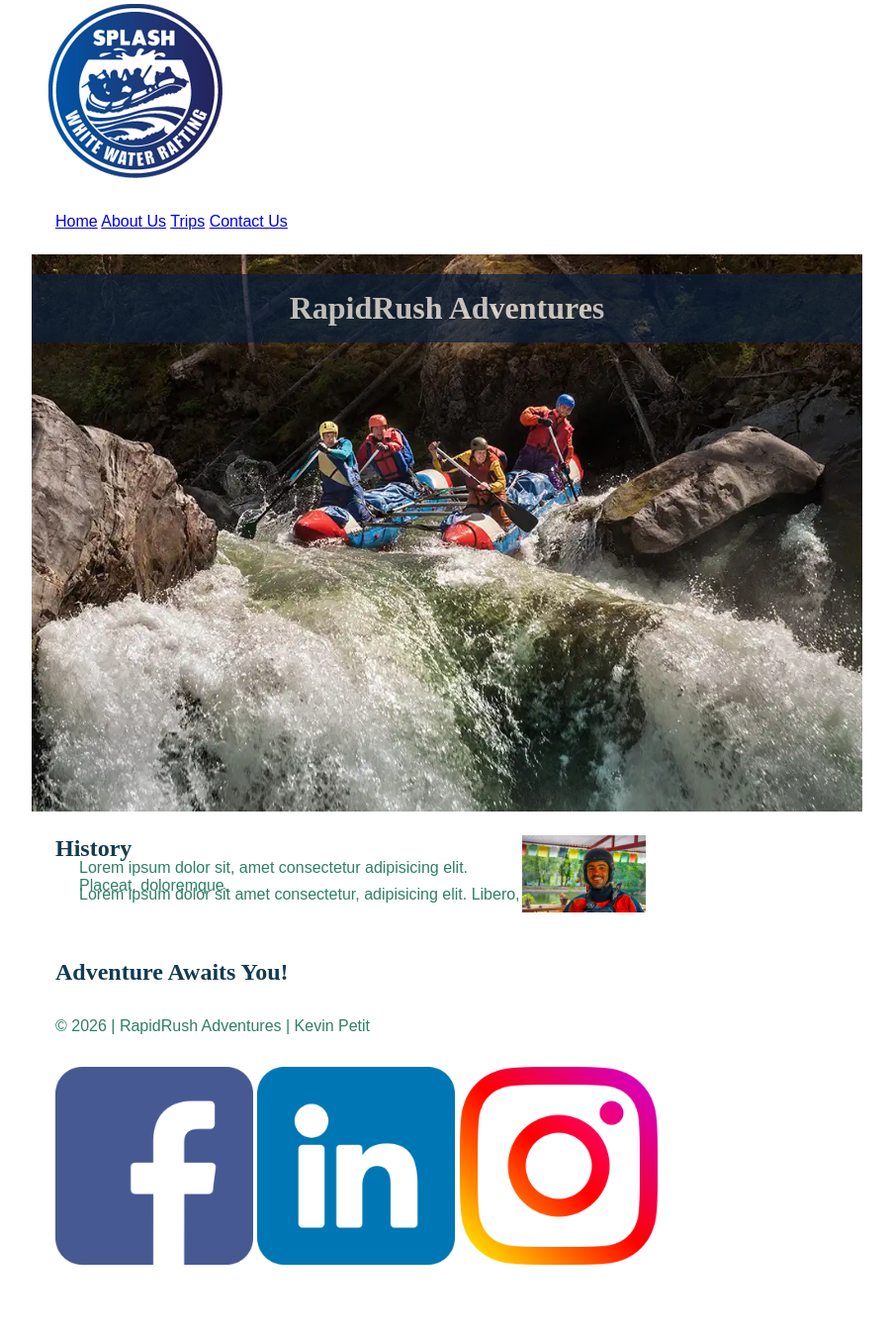
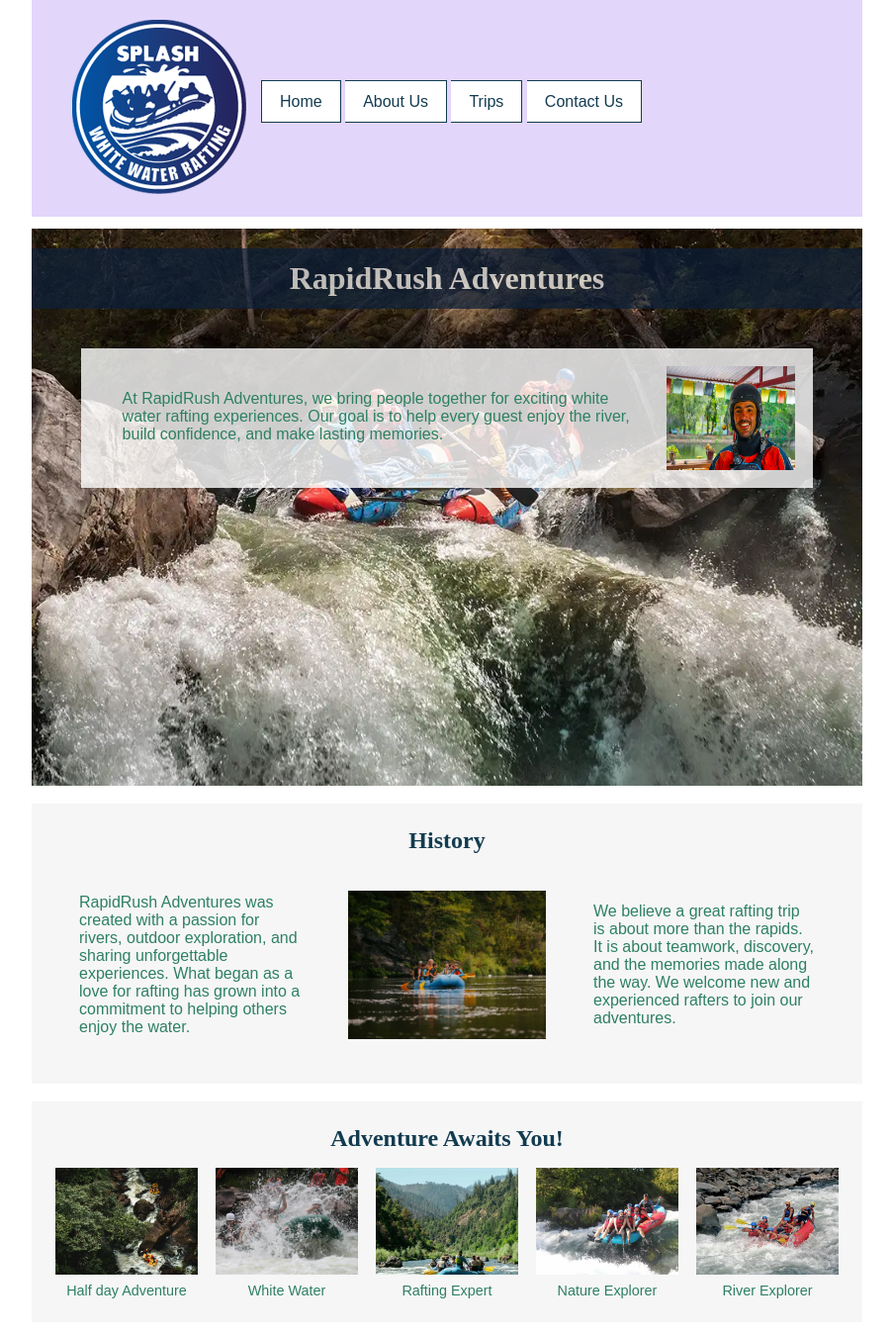
Before and after one commit to kevinspetit/wdd130, a plain HTML site: page wwr/about.html in a window 1280 px wide. Shown: the part 13-1364 px from the top of the page at 99% size, without its empty margins (188-1091 px from the left). Before the commit the page ends 1319 px from the top, so only its background shows below. Drawn offline with Linux system fonts and the light colour scheme.

Commit message:
W04 Assignment: Rafting Site – Update About Us Page

```diff
--- a/wwr/about.html
+++ b/wwr/about.html
@@ -27,15 +27,49 @@
             <h1>RapidRush Adventures</h1>
             <article>
                 <img src="images/happy-client.jpg" alt="Happy Client at the company">
-                <p>Lorem ipsum dolor sit, amet consectetur adipisicing elit. Placeat, doloremque.</p>
+                <p>At RapidRush Adventures, we bring people together for exciting white water rafting experiences.
+                    Our goal is to help every guest enjoy the river, build confidence, and make lasting memories.
+                </p>
             </article>
         </div>
-        <section>
+
+        <section class="history">
             <h2>History</h2>
-            <p>Lorem ipsum dolor sit amet consectetur, adipisicing elit. Libero, maiores!</p>
+            <div class="history-content">
+                <p>RapidRush Adventures was created with a passion for rivers, outdoor exploration, and sharing unforgettable experiences.
+                    What began as a love for rafting has grown into a commitment to helping others enjoy the water.
+                </p>
+                <img src="images/nice-view.webp" alt="Nice Mountain View">
+                <p>We believe a great rafting trip is about more than the rapids. It is about teamwork, discovery, and the memories made along the way.
+                    We welcome new and experienced rafters to join our adventures.
+                </p>
+            </div>
         </section>
-        <section>
+
+        <section class="adventures">
             <h2>Adventure Awaits You!</h2>
+            <div class="adventure-gallery">
+                <figure>
+                    <img src="images/adventure-1.webp" alt="Rafting image">
+                    <figcaption>Half day Adventure</figcaption>
+                </figure>
+                <figure>
+                    <img src="images/adventure-2.webp" alt="Rafting image">
+                    <figcaption>White Water</figcaption>
+                </figure>
+                <figure>
+                    <img src="images/adventure-3.webp" alt="Rafting image">
+                    <figcaption>Rafting Expert</figcaption>
+                </figure>
+                <figure>
+                    <img src="images/adventure-4.webp" alt="Rafting image">
+                    <figcaption>Nature Explorer</figcaption>
+                </figure>
+                <figure>
+                    <img src="images/adventure-5.webp" alt="Rafting image">
+                    <figcaption>River Explorer</figcaption>
+                </figure>
+            </div>
         </section>
     </main>
 
--- a/wwr/styles/rafting.css
+++ b/wwr/styles/rafting.css
@@ -35,6 +35,39 @@ h2 {
     color: var(--primary-color);
 }
 
+header {
+    display: grid;
+    grid-template-columns: 160px 1fr;
+    align-items: center;
+    gap: 24px;
+    padding: 16px 24px;
+    background: #e2d6fb;
+}
+
+.logo {
+    display: block;
+    max-width: 100%;
+    max-height: 120px;
+    object-fit: contain;
+}
+
+header nav a {
+    padding: 12px 18px;
+    border: 1px solid var(--primary-color);
+    background: #fff;
+    color: var(--primary-color);
+    text-decoration: none;
+    text-align: center;
+}
+
+header nav a + a {
+    border-left: 0;
+}
+
+main {
+    padding-top: 12px;
+}
+
 nav,
 p,
 section,
@@ -50,6 +83,8 @@ article {
 
 .hero {
     position: relative;
+    min-height: 300px;
+    overflow: hidden;
 }
 
 .hero img {
@@ -58,11 +93,12 @@ article {
     height: auto;
 }
 
-h1 {
+.hero h1 {
     position: absolute;
     top: 20px;
+    left: 0;
     width: 100%;
-    padding: 16px;
+    padding: 12px;
     text-align: center;
     opacity: 0.7;
     background-color: var(--accent2-color);
@@ -71,9 +107,96 @@ h1 {
 
 .hero article img {
     float: right;
-    width: 125px;
+    width: 130px;
+    height: 105px;
+    margin-left: 18px;
 }
 
 .hero article {
     position: absolute;
+    top: 105px;
+    left: 4%;
+    right: 4%;
+    padding: 18px;
+    background: rgb(255 255 255 / 80%);
+    color: var(--accent2-color);
 }
+
+section {
+    margin: 18px 0;
+    padding: 24px;
+    background: #f6f6f6;
+}
+
+section h2 {
+    margin-bottom: 16px;
+    text-align: center;
+}
+
+.history-content {
+    display: grid;
+    grid-template-columns: 1fr 200px 1fr;
+    align-items: center;
+    gap: 24px;
+}
+
+.history-content img {
+    width: 100%;
+    height: 150px;
+    object-fit: cover;
+}
+
+.adventure-gallery {
+    display: grid;
+    grid-template-columns: repeat(5, minmax(0, 1fr));
+    gap: 18px;
+}
+
+.adventure-gallery figure {
+    min-width: 0;
+    text-align: center;
+}
+
+.adventure-gallery img {
+    display: block;
+    width: 100%;
+    aspect-ratio: 4 / 3;
+    object-fit: cover;
+}
+
+.adventure-gallery figcaption {
+    margin-top: 8px;
+    font-size: 0.9rem;
+}
+
+footer {
+    display: flex;
+    align-items: center;
+    justify-content: space-between;
+    gap: 20px;
+    padding: 20px 24px;
+    background: #e2d6fb;
+}
+
+footer p {
+    flex: 1;
+    text-align: center;
+}
+
+.socialmedia {
+    display: flex;
+    align-items: center;
+    gap: 12px;
+}
+
+.socialmedia a {
+    display: inline-flex;
+    text-decoration: none;
+}
+
+.socialmedia img {
+    display: block;
+    width: 32px;
+    height: 32px;
+    object-fit: contain;
+}
```
Also changed, not shown: wwr/images/adventure-1.webp (added), wwr/images/adventure-2.webp (added), wwr/images/adventure-3.webp (added), wwr/images/adventure-4.webp (added), wwr/images/adventure-5.webp (added), wwr/images/nice-view.webp (added).
